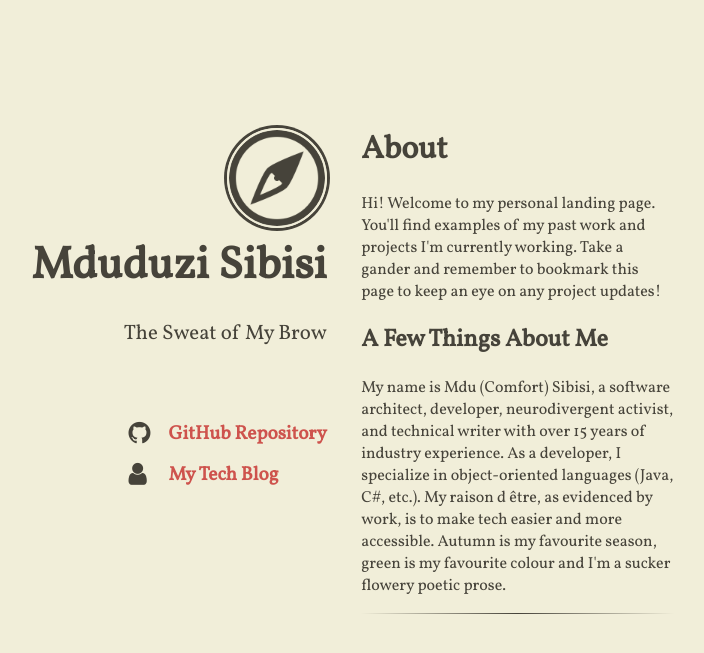
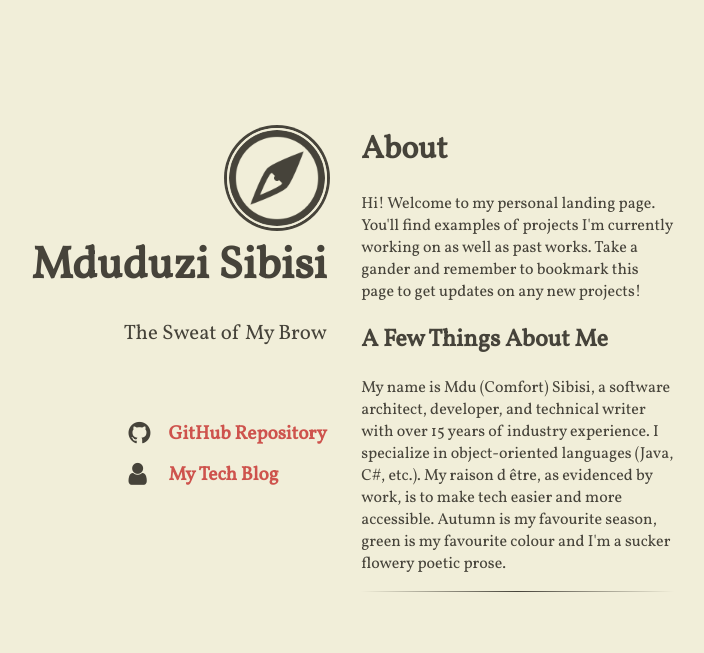
Before and after one commit to OrigamiFolds/origamifolds.github.io, a Jekyll site: the page built from index.html, in a window 1280 px wide. Shown: the top 653 px of the page, without its empty margins (306-1010 px from the left). Built offline with Jekyll 4.4.1, drawn with Linux system fonts in a browser that asks for light colours; nearby versions of some CDN libraries.

Commit message:
Updated introduction

```diff
--- a/_includes/content.html
+++ b/_includes/content.html
@@ -2,10 +2,10 @@
 
 <h1>About</h1>
 
-<p>Hi! Welcome to my personal landing page. You'll find examples of my past work and projects I'm currently working. Take a gander and remember to bookmark this page to keep an eye on any project updates!</p>
+<p>Hi! Welcome to my personal landing page. You'll find examples of projects I'm currently working on as well as past works. Take a gander and remember to bookmark this page to get updates on any new projects!</p>
 
 <h2>A Few Things About Me</h2>
 
-<p>My name is Mdu (Comfort) Sibisi, a software architect, developer, neurodivergent activist, and technical writer with over 15 years of industry experience. As a developer, I specialize in object-oriented languages (Java, C#, etc.). My raison d être, as evidenced by work, is to make tech easier and more accessible. Autumn is my favourite season, green is my favourite colour and I'm a sucker flowery poetic prose.</p>
+<p>My name is Mdu (Comfort) Sibisi, a software architect, developer, and technical writer with over 15 years of industry experience. I specialize in object-oriented languages (Java, C#, etc.). My raison d être, as evidenced by work, is to make tech easier and more accessible. Autumn is my favourite season, green is my favourite colour and I'm a sucker flowery poetic prose.</p>
 
 <hr/>
```
